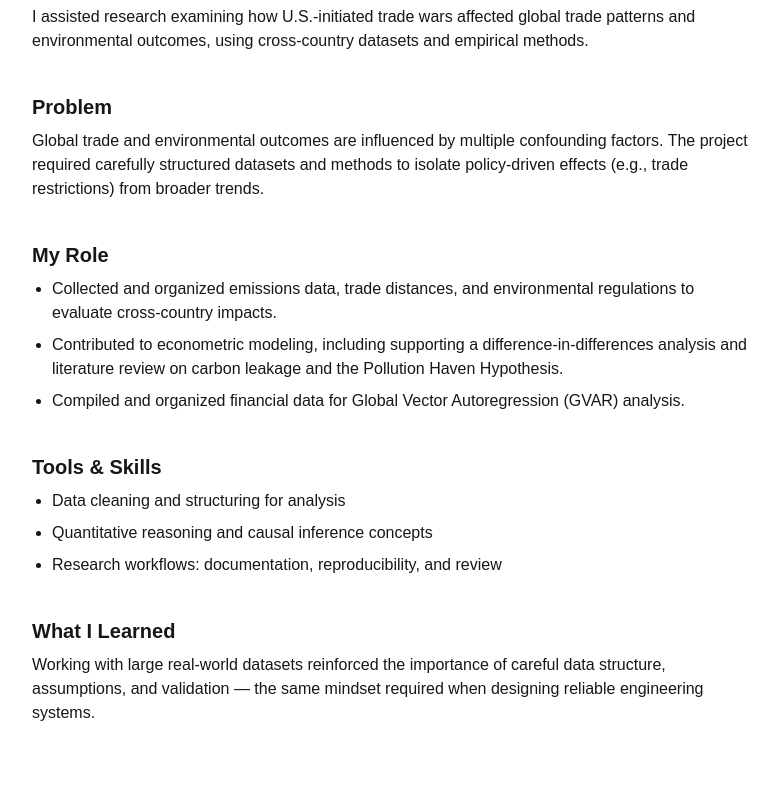
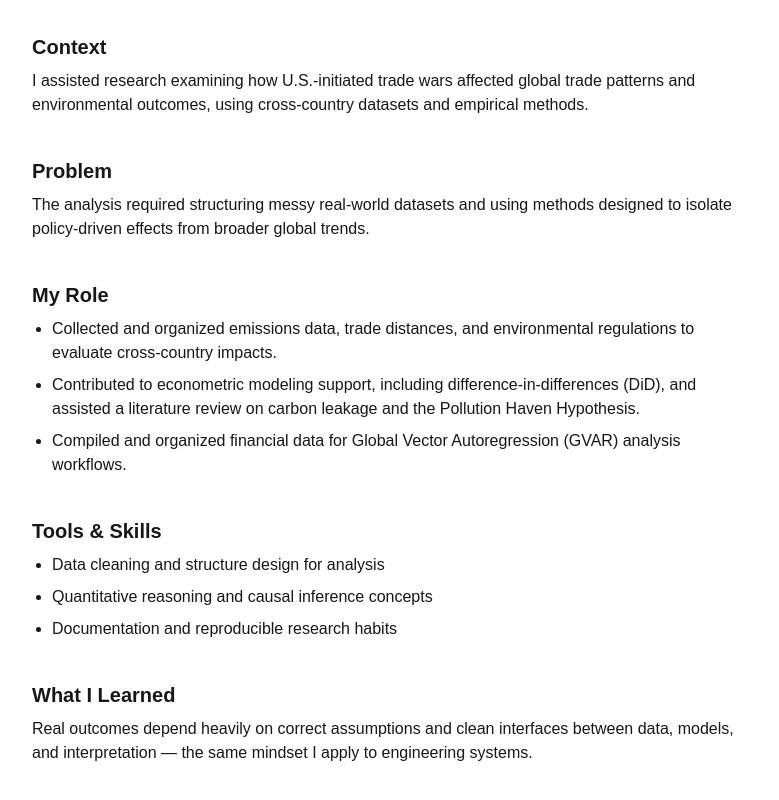
Before and after one commit to nickc32849/personal_website, a Next.js app: page /projects/trade-emissions in a window 1280 px wide. Shown: the part 314-1114 px from the top of the page, without its empty margins (248-1027 px from the left). Before the commit the page ends 1087 px from the top, so only its background shows below. Built offline with nearby package versions, Linux system fonts and the light colour scheme.

Commit message:
Add trade-emissions research project page

```diff
--- a/app/projects/page.tsx
+++ b/app/projects/page.tsx
@@ -3,52 +3,50 @@ import Link from "next/link";
 export default function ProjectsPage() {
   return (
     <main className="mx-auto max-w-3xl px-6 py-12">
-      <h1 className="text-3xl font-semibold">Projects</h1>
+      <header className="space-y-2">
+        <h1 className="text-3xl font-semibold">Projects</h1>
+        <p className="text-base">
+          Selected work across engineering, data, and product development.
+        </p>
+      </header>
 
-      <p className="mt-2 text-base">
-        Selected projects across engineering, data analysis, and product development.
-      </p>
-
-      <div className="mt-8 space-y-4">
-        {/* NASA Project */}
+      <div className="mt-6 space-y-4">
         <Link
           href="/projects/nasa"
-          className="block rounded-lg border p-4 transition hover:bg-gray-50"
+          className="block rounded-lg border p-4 hover:bg-gray-50"
         >
           <h2 className="text-lg font-semibold">
             NASA Small Satellite Subsystem Matching Platform
           </h2>
           <p className="text-sm">
-            Reorganized spacecraft technology datasets into structured retrieval
-            categories and supported platform integration for external partners.
+            Reorganized spacecraft technology datasets into retrieval categories and
+            supported platform integration.
           </p>
         </Link>
 
-        {/* HomeBase Project */}
         <Link
           href="/projects/homebase"
-          className="block rounded-lg border p-4 transition hover:bg-gray-50"
+          className="block rounded-lg border p-4 hover:bg-gray-50"
         >
           <h2 className="text-lg font-semibold">
             HomeBase: Full-Stack Roommate Coordination App
           </h2>
           <p className="text-sm">
-            Built frontend and backend features using Next.js, FastAPI, PostgreSQL,
-            Docker, and JWT authentication.
+            Built frontend + backend features with Next.js, FastAPI, PostgreSQL, Docker,
+            and JWT authentication.
           </p>
         </Link>
 
-        {/* Trade & Emissions Research */}
         <Link
           href="/projects/trade-emissions"
-          className="block rounded-lg border p-4 transition hover:bg-gray-50"
+          className="block rounded-lg border p-4 hover:bg-gray-50"
         >
           <h2 className="text-lg font-semibold">
             Trade Wars, Emissions, and Global Data Analysis
           </h2>
           <p className="text-sm">
-            Research assistant work analyzing global trade and emissions data using
-            econometric methods and structured datasets.
+            Research assistant work using cross-country datasets, DiD concepts, and
+            GVAR-related data preparation.
           </p>
         </Link>
       </div>
--- a/app/projects/trade-emissions/page.tsx
+++ b/app/projects/trade-emissions/page.tsx
@@ -1,3 +1,4 @@
+import Link from "next/link";
 import ProjectLayout from "@/app/components/ProjectLayout";
 import Section from "@/app/components/Section";
 
@@ -6,8 +7,15 @@ export default function TradeEmissionsProjectPage() {
     <ProjectLayout
       title="Trade Wars, Emissions, and Global Data Analysis"
       subtitle="Research Assistant — Northeastern University London (Economics Department)"
-      tags={["Data analysis", "Econometrics", "Difference-in-differences", "GVAR", "Excel"]}
+      tags={["Data analysis", "Econometrics", "DiD", "GVAR", "Data organization"]}
     >
+      {/* Nice UX: a simple “back” link */}
+      <div>
+        <Link href="/projects" className="text-sm underline">
+          ← Back to Projects
+        </Link>
+      </div>
+
       <Section title="Context">
         <p>
           I assisted research examining how U.S.-initiated trade wars affected global
@@ -18,9 +26,8 @@ export default function TradeEmissionsProjectPage() {
 
       <Section title="Problem">
         <p>
-          Global trade and environmental outcomes are influenced by multiple confounding
-          factors. The project required carefully structured datasets and methods to
-          isolate policy-driven effects (e.g., trade restrictions) from broader trends.
+          The analysis required structuring messy real-world datasets and using methods
+          designed to isolate policy-driven effects from broader global trends.
         </p>
       </Section>
 
@@ -31,30 +38,29 @@ export default function TradeEmissionsProjectPage() {
             regulations to evaluate cross-country impacts.
           </li>
           <li>
-            Contributed to econometric modeling, including supporting a
-            difference-in-differences analysis and literature review on carbon leakage
-            and the Pollution Haven Hypothesis.
+            Contributed to econometric modeling support, including difference-in-differences
+            (DiD), and assisted a literature review on carbon leakage and the Pollution Haven
+            Hypothesis.
           </li>
           <li>
-            Compiled and organized financial data for Global Vector Autoregression
-            (GVAR) analysis.
+            Compiled and organized financial data for Global Vector Autoregression (GVAR)
+            analysis workflows.
           </li>
         </ul>
       </Section>
 
       <Section title="Tools & Skills">
         <ul className="list-disc space-y-2 pl-5">
-          <li>Data cleaning and structuring for analysis</li>
+          <li>Data cleaning and structure design for analysis</li>
           <li>Quantitative reasoning and causal inference concepts</li>
-          <li>Research workflows: documentation, reproducibility, and review</li>
+          <li>Documentation and reproducible research habits</li>
         </ul>
       </Section>
 
       <Section title="What I Learned">
         <p>
-          Working with large real-world datasets reinforced the importance of careful
-          data structure, assumptions, and validation — the same mindset required when
-          designing reliable engineering systems.
+          Real outcomes depend heavily on correct assumptions and clean interfaces between
+          data, models, and interpretation — the same mindset I apply to engineering systems.
         </p>
       </Section>
     </ProjectLayout>
```
